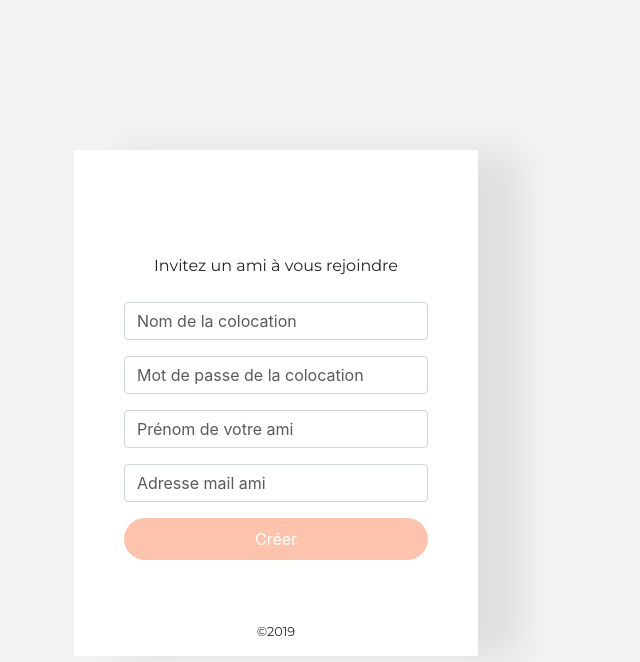
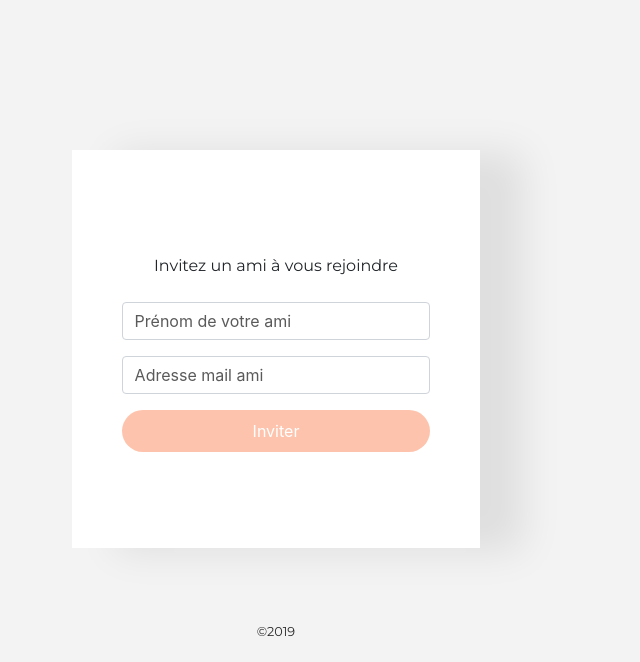
Before and after one commit to Dream-Team-of-Sab/projet-coloc, a Flask app: page /invitation/ in a window 1280 px wide. Shown: the part 138-800 px from the top of the page, without its empty margins (364-1004 px from the left). Run offline with Flask 2, Linux system fonts and the light colour scheme; the visitor is signed in with stand-in values (Sample User, id 1); some libraries are stand-ins or nearby versions.

Commit message:
first modifications with some bugs

```diff
--- a/app/routes.py
+++ b/app/routes.py
@@ -138,7 +138,6 @@ def flat():
         id_user = session['logged']
         if request.form['index_btn'] == 'flat':
             forms.add_flat(request.form, id_user)
-#            forms.mail_to_friend(request.form)
             return redirect (url_for('index'))
         elif request.form['index_btn'] == 'person':
             forms.add_person(request.form, id_user)
@@ -153,7 +152,15 @@ def inv():
     """
     vue de la page inviter ami
     """
-    return render_template('invitation.html')
+    if request.method == 'GET':
+        id_user = session['logged']
+        return render_template('invitation.html')
+    elif request.method == 'POST':
+        id_user = session['logged']
+        forms.mail_to_friend(request.form, id_user)
+        return redirect(url_for('index'))
+    else:
+        return "Unknown method"
 
 @app.route('/logout/', methods=['GET'])
 def logout():
--- a/app/templates/invitation.html
+++ b/app/templates/invitation.html
@@ -67,19 +67,13 @@
                     <form action="" method='POST'>
                         <p class="text-center my-4">Invitez un ami à vous rejoindre</p>
                         <div class="form-group">
-                            <input type="text" class="form-control" placeholder="Nom de la colocation" name='new_name'>
-                        </div>
-                        <div class="form-group">
-                                <input type="password" class="form-control" placeholder="Mot de passe de la colocation" name='new_password'>
-                            </div>
-                        <div class="form-group">
                             <input type="text" class="form-control" placeholder="Prénom de votre ami" name='friend_name'>
                         </div>
                         <div class="form-group">
                             <input type="email" class="form-control" placeholder="Adresse mail ami" name="friend_mail">
                         </div>
                         <div class="d-flex flex-column">
-                            <button type="submit" class="mb-3 bt btn-2" name="index_btn" value="flat">Créer</button>
+                            <button type="submit" class="mb-3 bt btn-2" name="index_btn" value="flat">Inviter</button>
                         </div>
                     </form>
             </div>
```
Also changed, not shown: app/forms.py (+7 -3 lines).
